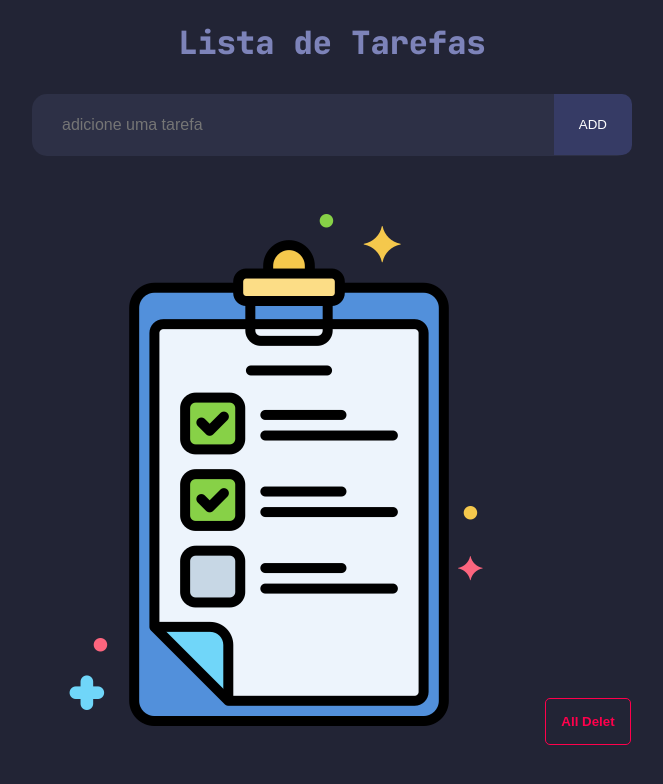
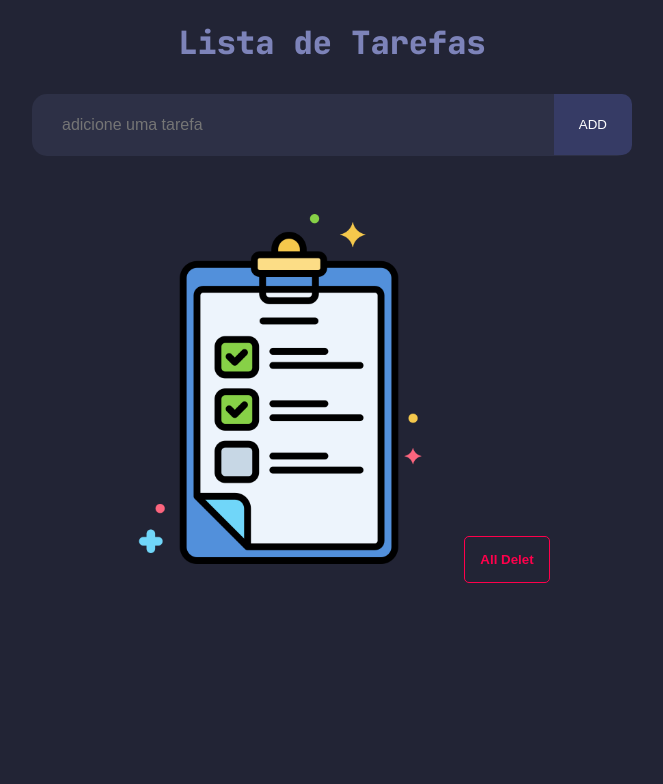
Before and after one commit to Cristhian-Shr/ListaDetarefasComReact, a React (Vite) app: page / in a window 1280 px wide. Shown: the top 784 px of the page, without its empty margins (308-971 px from the left). Built offline with nearby package versions, Linux system fonts and the light colour scheme; a web font is replaced by a local one.

Commit message:
centralizando texto

```diff
--- a/src/TodoList.css
+++ b/src/TodoList.css
@@ -76,6 +76,7 @@ button.add:hover {
 }
 
 .item span {
+  text-align: start;
   width: 100%;
   color: #fff;
   margin-right: 10px;
@@ -93,6 +94,7 @@ button.add:hover {
 }
 
 .item.completo span {
+  text-align: start;
   width: 100%;
   color: #4d506e;
   margin-right: 10px;
@@ -134,6 +136,7 @@ button.delALL:hover {
 }
 
 .icone-central {
+  width: 350px;
   max-width: 100%;
 }
 
```
